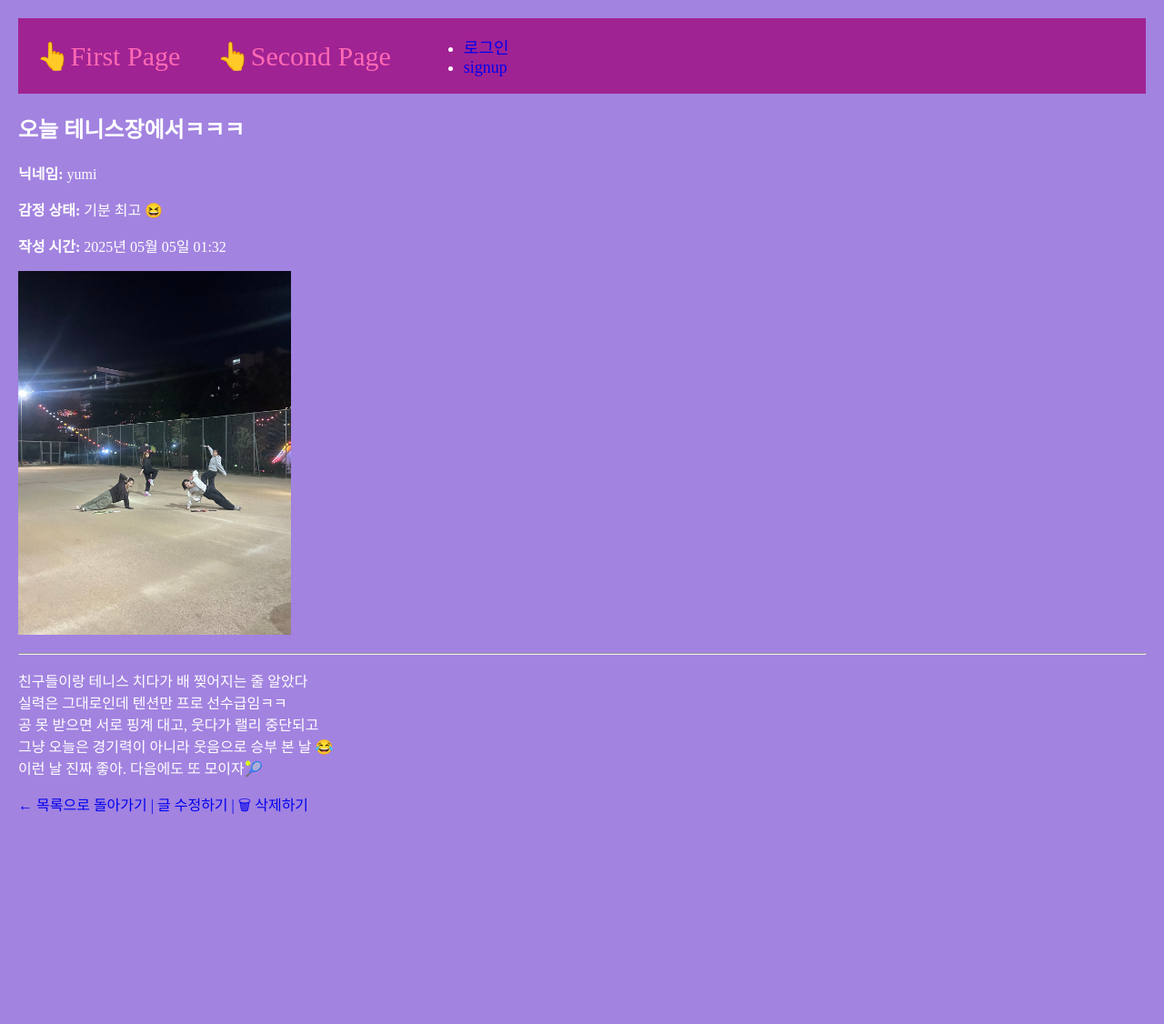
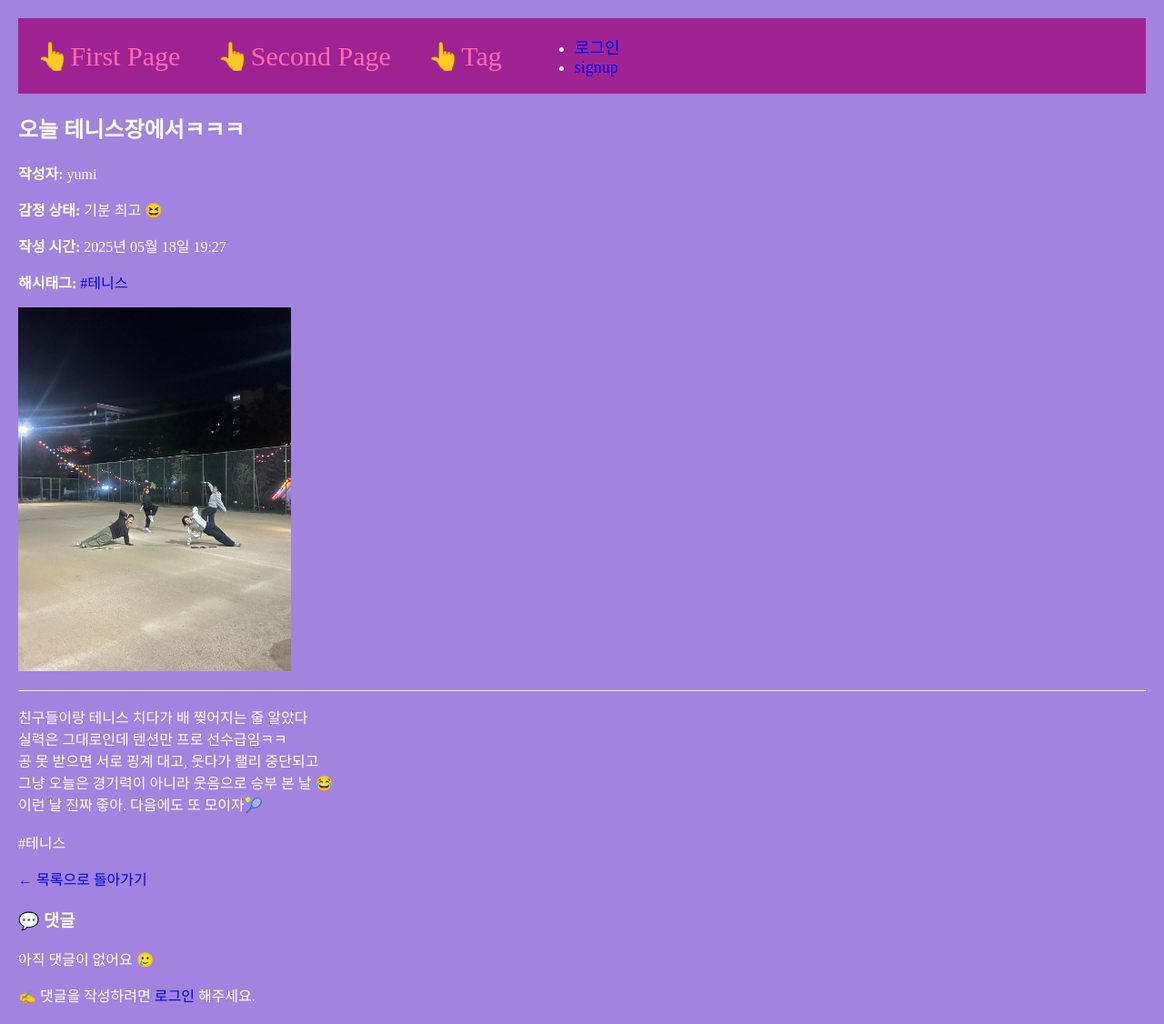
Before and after one commit to yumiykim/likelion_13th_hw, a Django app: page /detail/1/ in a window 1280 px wide. Shown: the whole page at 91% size. Before the commit the page ends 895 px from the top, so only its background shows below. Run offline with Django 5.2, Linux system fonts and the light colour scheme; data comes from the database, SQL or seed files in the repository.

Commit message:
6주차과제

```diff
--- a/main/admin.py
+++ b/main/admin.py
@@ -2,3 +2,5 @@
 from .models import *
 
 admin.site.register(Post)
+admin.site.register(Comment)
+admin.site.register(Tag)
--- a/main/models.py
+++ b/main/models.py
@@ -1,21 +1,40 @@
 from django.db import models
 from django.contrib.auth.models import User  # 추가
 
+
 # Create your models here.
+
+class Tag(models.Model):
+    name = models.CharField(max_length=30, null=False, blank=False)
+
+    def __str__(self):
+        return self.name
 
 
 class Post(models.Model):
-    author = models.ForeignKey(User, on_delete=models.CASCADE)  #  추가
+    author = models.ForeignKey(User, null=False, blank=False, on_delete=models.CASCADE)
     headline = models.CharField(max_length=100)
-    nickname = models.CharField(max_length=20)
+    # nickname = models.CharField(max_length=20)  #삭제
     mood = models.CharField(max_length=20, blank=True)
     photo = models.ImageField(upload_to="post/", blank=True, null=True)
     reflection = models.TextField()
     created_at = models.DateTimeField(auto_now_add=True)
     is_shared = models.BooleanField(default=True)
+    tags = models.ManyToManyField('Tag', blank=True, related_name='posts')
 
     def __str__(self):
-        return f"[{self.headline}] by {self.nickname}"
+        return f"[{self.headline}] by {self.author.username}"
 
     def summary(self):
         return self.reflection[:20]
+
+
+
+class Comment(models.Model):
+    content = models.TextField()
+    pub_date = models.DateTimeField()
+    writer = models.ForeignKey(User, null=False, blank=False, on_delete=models.CASCADE)
+    post = models.ForeignKey(Post, null=False, blank=False, on_delete=models.CASCADE)
+
+    def __str__(self):
+        return f"{self.post.headline} : {self.content[:20]} by {self.writer.username}"
--- a/main/templates/main/detail.html
+++ b/main/templates/main/detail.html
@@ -4,12 +4,21 @@
 {% block content %}
 <h2>{{ post.headline }}</h2>
 
-<p><strong>닉네임:</strong> {{ post.nickname }}</p>
+<p><strong>작성자:</strong> {{ post.author.username }}</p>
 <p><strong>감정 상태:</strong> {{ post.mood }}</p>
 <p><strong>작성 시간:</strong> {{ post.created_at|date:"Y년 m월 d일 H:i" }}</p>
 
+
+{% if post.tags.exists %}
+<p><strong>해시태그:</strong>
+    {% for tag in post.tags.all %}
+        <a href="{% url 'main:tag-posts' tag.id %}">#{{ tag.name }}</a>{% if not forloop.last %}, {% endif %}
+    {% endfor %}
+</p>
+{% endif %}
+
 {% if post.photo %}
-    <p><img src="{{ post.photo.url }}" alt="첨부 이미지" width="300px"></p>
+<p><img src="{{ post.photo.url }}" alt="첨부 이미지" width="300px"></p>
 {% endif %}
 
 <hr>
@@ -17,6 +26,43 @@
 <p style="white-space: pre-wrap;">{{ post.reflection }}</p>
 
 <a href="{% url 'main:secondpage' %}">← 목록으로 돌아가기</a>
+
+{% if user == post.author %}
 <a href="{% url 'main:edit' post.id %}">| 글 수정하기</a>
 <a href="{% url 'main:delete' post.id %}" onclick="return confirm('정말 삭제할까요?');">| 🗑 삭제하기</a>
+{% endif %}
+
+
+<h3>💬 댓글</h3>
+{% for comment in comments %}
+<div style="border-top: 1px solid #ccc; padding: 10px 0;">
+    <p><strong>{{ comment.writer.username }}</strong> | {{ comment.pub_date|date:"Y-m-d H:i" }}</p>
+    <p>{{ comment.content }}</p>
+
+    {% if user == comment.writer %}
+    <form action="{% url 'main:comment_delete' comment.id %}" method="POST" style="display:inline;">
+        {% csrf_token %}
+        <button type="submit" onclick="return confirm('댓글을 삭제할까요?')">❌ 댓글 삭제하기</button>
+    </form>
+    {% endif %}
+</div>
+{% empty %}
+<p>아직 댓글이 없어요 🥲</p>
+{% endfor %}
+
+
+{% if user.is_authenticated %}
+<hr>
+<form action="{% url 'main:detail' post.id %}" method="POST">
+    {% csrf_token %}
+    <textarea name="content" rows="3" cols="40" placeholder="댓글을 입력하세요" required></textarea><br>
+    <button type="submit">댓글 작성</button>
+</form>
+{% else %}
+<p>✍ 댓글을 작성하려면 <a href="{% url 'accounts:login' %}">로그인</a> 해주세요.</p>
+{% endif %}
+
+
+
+
 {% endblock %}
--- a/main/templates/main/edit.html
+++ b/main/templates/main/edit.html
@@ -12,10 +12,10 @@
         <input type="text" name="headline" value="{{ post.headline }}" required>
     </p>
 
-    <p>
+    <!--<p>
         닉네임 (nickname):
         <input type="text" name="nickname" value="{{ post.nickname }}" required>
-    </p>
+    </p> -->
 
     <p>
         감정 (mood):
--- a/main/templates/main/new-post.html
+++ b/main/templates/main/new-post.html
@@ -8,7 +8,7 @@
     {% csrf_token %}
 
     <p>제목 (Headline): <input type="text" name="headline" required></p>
-    <p>닉네임 (Nickname): <input type="text" name="nickname" required></p>
+    <!-- <p>닉네임 (Nickname): <input type="text" name="nickname" required></p> -->
     <p>오늘의 감정 (Mood): <input type="text" name="mood" placeholder="예: 행복, 피곤함, 설렘 등"></p>
     <p>사진 (Photo): <input type="file" name="photo" accept="image/*"></p>
     <p>내용 (Reflection):<br>
--- a/main/urls.py
+++ b/main/urls.py
@@ -16,4 +16,7 @@
     path('update/<int:id>', update, name="update"),
     path('delete/<int:id>/', delete, name="delete"),
     path('post/<int:pk>/', views.post_detail, name='post-detail'),
+    path('comment/<int:comment_id>/delete/', views.comment_delete, name='comment_delete'),
+    path('tag-list', tag_list, name="tag-list"),
+    path('tag-posts/<int:tag_id>', tag_posts, name="tag-posts"),
 ]
--- a/main/views.py
+++ b/main/views.py
@@ -1,6 +1,8 @@
 from django.shortcuts import render, redirect, get_object_or_404
 from django.utils import timezone
 from .models import *
+from .models import Comment
+from django.db.models import Count
 
 def mainpage(request):
     return render(request, 'main/mainpage.html')
@@ -14,15 +16,40 @@
 
 def detail(request, id):
     post = get_object_or_404(Post, pk=id)
-    return render(request, 'main/detail.html', {'post': post})
+    if request.method == 'GET':
+        comments = Comment.objects.filter(post=post)
+        return render(request, 'main/detail.html', {'post':post, 'comments': comments})
+
+    elif request.method == 'POST':
+        new_comment = Comment()
+        new_comment.post = post
+        new_comment.writer=request.user
+        new_comment.content = request.POST['content']
+        new_comment.pub_date = timezone.now()
+        new_comment.save()
+        return redirect('main:detail', id)
+
+
+def comment_delete(request, comment_id):
+    comment = get_object_or_404(Comment, pk=comment_id)
+
+    if request.user == comment.writer:
+        post_id = comment.post.id
+        comment.delete()
+        return redirect('main:detail', post_id)
+    else:
+        return redirect('main:secondpage')
+
 
 
 def create(request):
+    if not request.user.is_authenticated:
+        return redirect('accounts:login')  # 로그인 안 했으면 로그인 페이지로
+
     if request.method == 'POST':
         new_post = Post()
         new_post.author = request.user
         new_post.headline = request.POST['headline']
-        new_post.nickname = request.POST['nickname']
         new_post.mood = request.POST.get('mood', '')
         new_post.reflection = request.POST['reflection']
         new_post.created_at = timezone.now()
@@ -32,20 +59,39 @@
             new_post.photo = request.FILES['photo']
 
         new_post.save()
+
+        # 해시태그 추출 및 저장
+        words = new_post.reflection.replace('\n', ' ').split()  # 공백 + 줄바꿈
+        tag_list = []
+
+        for w in words:
+            if w.startswith('#') and len(w) > 1:
+                tag_list.append(w[1:])
+
+        for tag_name in tag_list:
+            tag, _ = Tag.objects.get_or_create(name=tag_name)
+            new_post.tags.add(tag)
+
         return redirect('main:detail', new_post.id)
 
     return redirect('main:new-post')
+
+
+
 
 def edit(request, id):
     edit_post = get_object_or_404(Post, pk=id)
     return render(request, 'main/edit.html', {"post": edit_post})
 
+
 def update(request, id):
     post = get_object_or_404(Post, pk=id)
 
+    if not request.user.is_authenticated or request.user != post.author:
+        return redirect('accounts:login')
+
     if request.method == 'POST':
         post.headline = request.POST['headline']
-        post.nickname = request.POST['nickname']
         post.mood = request.POST.get('mood', '')
         post.reflection = request.POST['reflection']
         post.is_shared = request.POST.get('is_shared') == 'on'
@@ -55,6 +101,21 @@
             post.photo = request.FILES['photo']
 
         post.save()
+
+        post.tags.clear() # 기존 태그 제거
+
+        # 해시태그 추출
+        words = post.reflection.replace('\n', ' ').split(' ')
+        tag_list = []
+        for word in words:
+            word = word.strip()
+            if word.startswith('#') and len(word) > 1:
+                tag_list.append(word[1:])
+
+        for tag_name in tag_list:
+            tag, _ = Tag.objects.get_or_create(name=tag_name)
+            post.tags.add(tag)
+
         return redirect('main:detail', post.id)
 
     return redirect('main:edit', post.id)
@@ -67,3 +128,17 @@
 def post_detail(request, pk):
     post = get_object_or_404(Post, pk=pk)
     return render(request, 'posts/detail.html', {'post': post})
+
+
+
+def tag_list(request): #모든 태그 목록을 볼 수 있는 페이지
+    tags = Tag.objects.annotate(num_posts=Count('posts')).filter(num_posts__gt=0)
+    return render(request, 'main/tag-list.html', {'tags': tags})
+
+def tag_posts(request, tag_id): #특정 태그를 가진 게시글의 목록을 볼 수 있는 페이지
+    tag=get_object_or_404(Tag, id=tag_id)
+    posts=tag.posts.all()
+    return render(request, 'main/tag-post.html', {
+        'tag':tag,
+        'posts':posts
+    })
--- a/project/templates/shared/_navbar.html
+++ b/project/templates/shared/_navbar.html
@@ -2,6 +2,7 @@
 
     <a class="navbar-link" href="{% url 'main:mainpage' %}">👆First Page</a>
     <a class="navbar-link" href="{% url 'main:secondpage' %}">👆Second Page</a>
+    <a class="navbar-link" href="{% url 'main:tag-list' %}">👆Tag</a>
 
     <!--사용자 인증 정보-->
     <div class="nav-right">
```
Also changed, not shown: main/templates/main/secondpage.html (+8 -1 lines), main/templates/main/tag-list.html (added, +19 -0 lines), main/templates/main/tag-post.html (added, +25 -0 lines), README.md, db.sqlite3, main/migrations/0003_remove_post_nickname.py (added), main/migrations/0004_comment.py (added), main/migrations/0005_rename_blog_comment_post.py (added), main/migrations/0006_tag_post_tags.py (added), main/migrations/0007_alter_post_tags.py (added).
